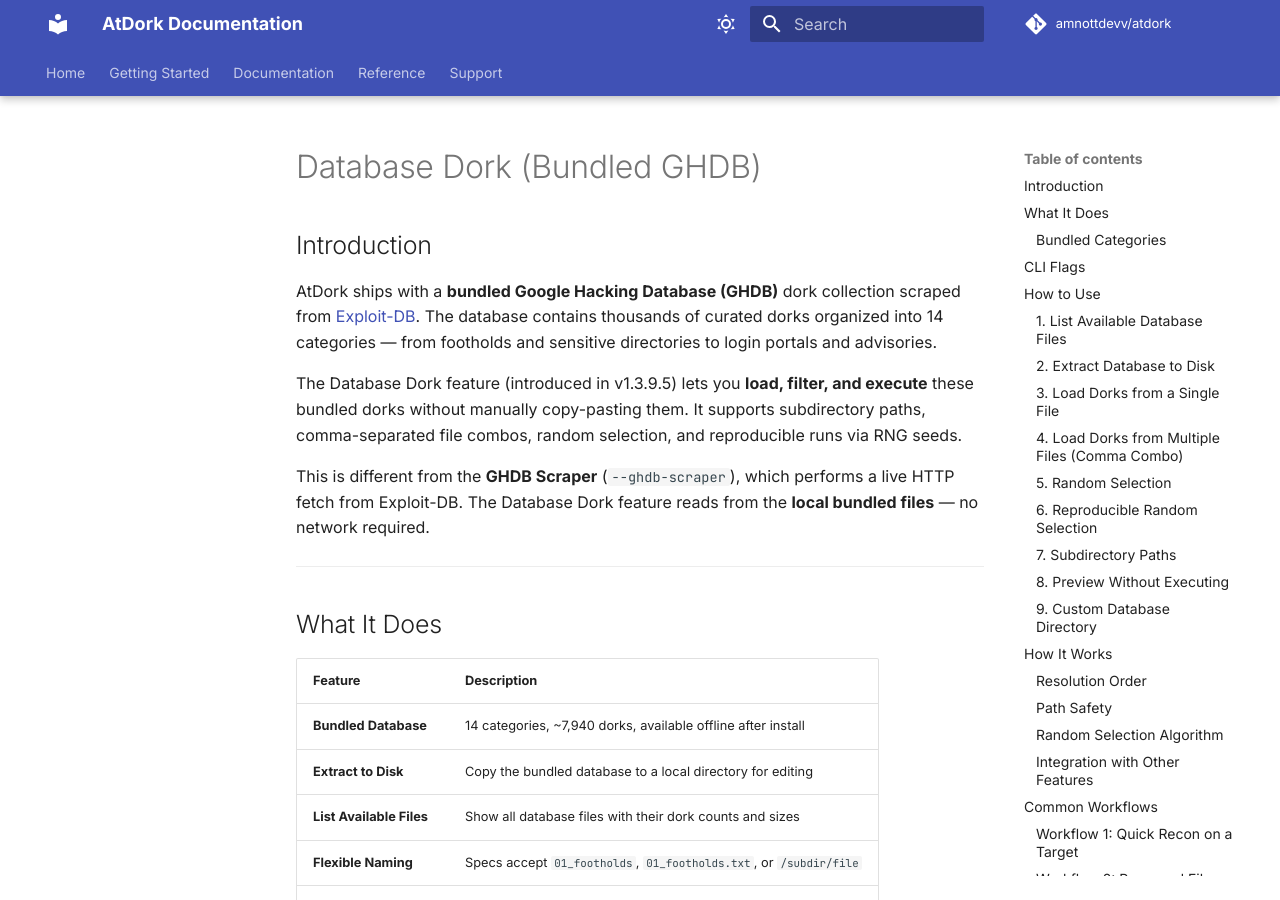
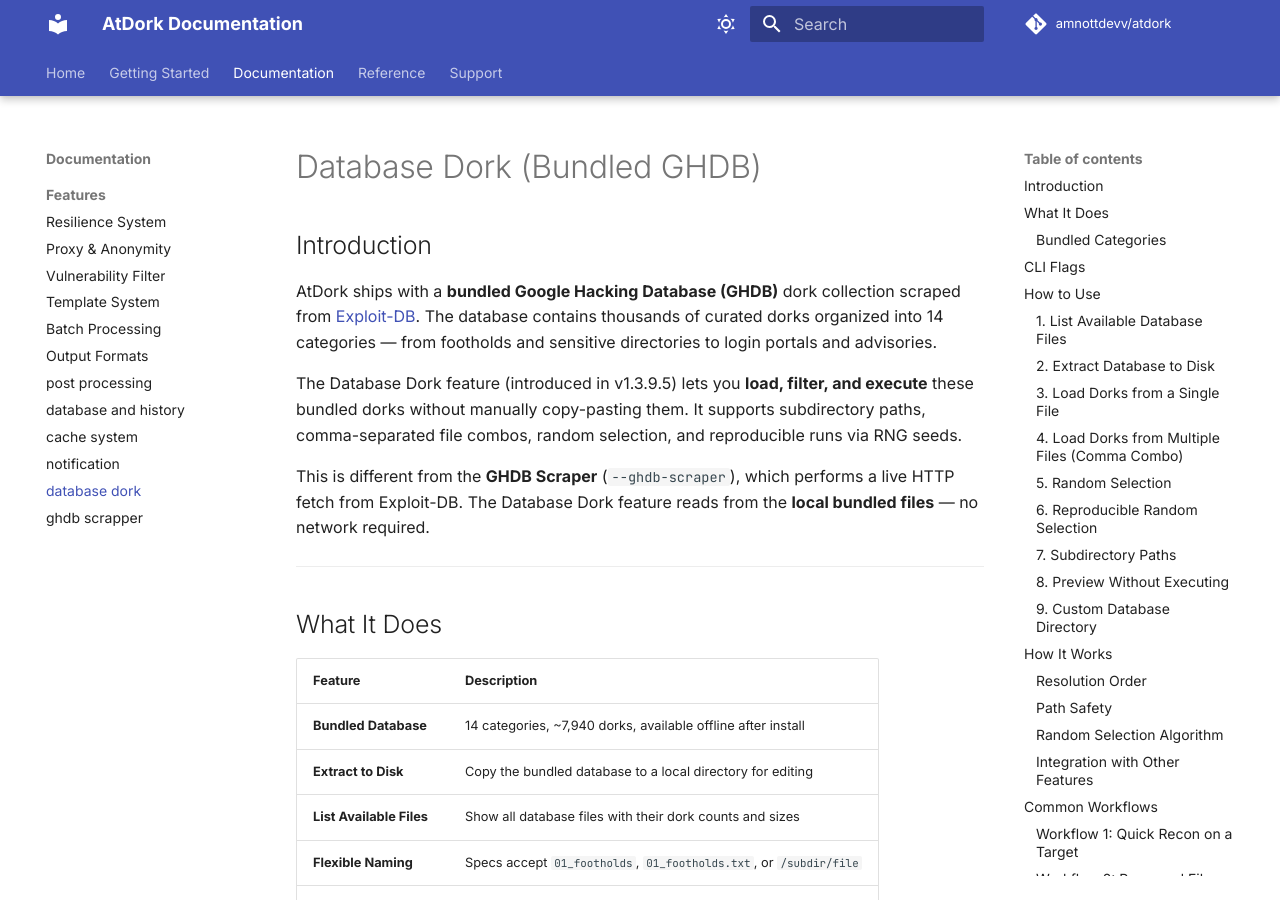
Before and after one commit to amnottdevv/AtDork, an MkDocs documentation site: the page built from docs/features/database-scrapper.md, in a window 1280 px wide and 900 px high. Built offline with MkDocs 1.6.1 and Material for MkDocs 9.7.7, drawn with Linux system fonts in a browser that asks for light colours; comment, search, counter and statistics services are not loaded.

Commit message:
Update mkdocs.yml

```diff
--- a/mkdocs.yml
+++ b/mkdocs.yml
@@ -76,6 +76,8 @@
           - database and history : features/database-history.md
           - cache system : features/cache-system.md
           - notification : features/notification.md
+          - database dork : features/database-scrapper.md
+          - ghdb scrapper : features/ghdb-scrapper.md
   - Reference:
       - CLI Reference: cli-reference.md
       - Configuration: configuration.md
```
